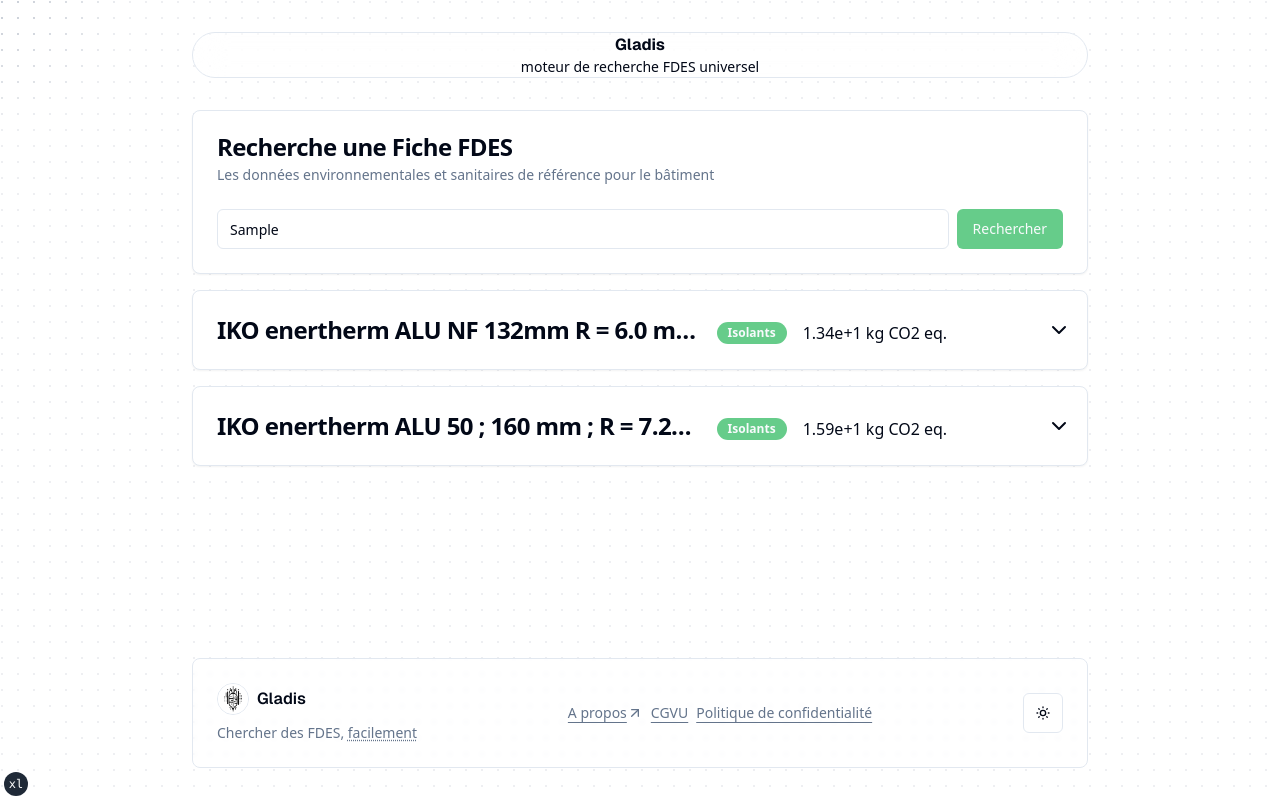
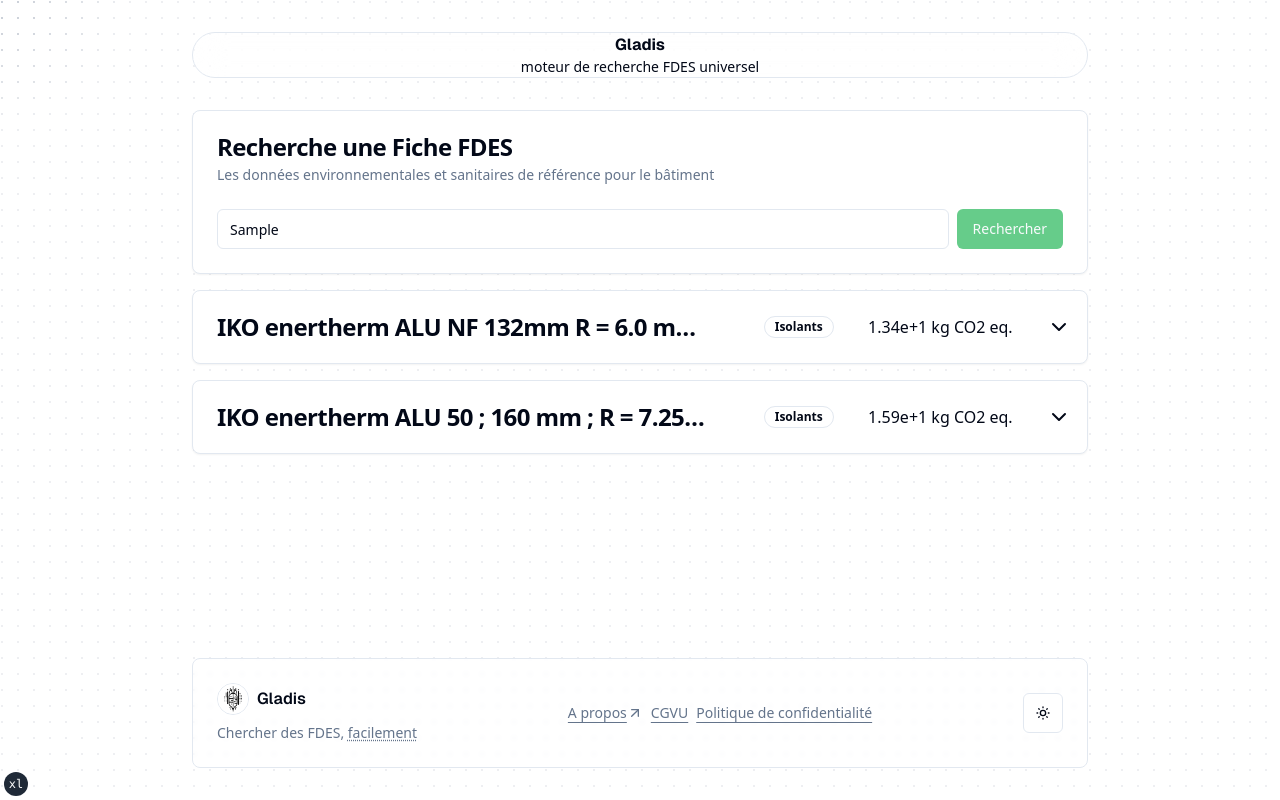
Before and after one commit to daikon-eco/gladis, a Next.js app in the folder frontend/: page /search in a window 1280 px wide. Both pictures are taken after typing "Sample" into the empty fields and a click on the button "Rechercher". Built offline with nearby package versions, Linux system fonts and the light colour scheme.

Commit message:
fix(ui): improve card search result

```diff
--- a/frontend/src/app/search/page.tsx
+++ b/frontend/src/app/search/page.tsx
@@ -67,20 +67,20 @@
         </CardContent>
       </Card>
 
-      <Accordion type="multiple">
+      <Accordion type="multiple" className="flex flex-col gap-4 py-4">
         {results.map((result) => (
-          <AccordionItem value={result.id}>
-            <Card className="mt-4">
+          <AccordionItem value={result.id} className="flex flex-col">
+            <Card key={result.id} className="flex flex-col">
               <AccordionTrigger>
-                <CardHeader className="flex flex-row items-center gap-4">
-                  <CardTitle className="w-3/5 truncate hover:underline">
+                <div className="flex w-3/5 p-6">
+                  <CardTitle className="truncate hover:z-10 hover:overflow-visible hover:text-clip hover:bg-background hover:underline">
                     {result.title}
                   </CardTitle>
-                  <Badge variant="default" className="size-fit">
-                    {result.category}
-                  </Badge>
-                  <span className="text-muted-foregound">{result.value}</span>
-                </CardHeader>
+                </div>
+                <Badge variant="outline" className="size-fit">
+                  {result.category}
+                </Badge>
+                <span className="text-muted-foregound">{result.value}</span>
               </AccordionTrigger>
               <AccordionContent>
                 <CardContent>
--- a/frontend/src/components/ui/accordion.tsx
+++ b/frontend/src/components/ui/accordion.tsx
@@ -20,17 +20,17 @@
   React.ElementRef<typeof AccordionPrimitive.Trigger>,
   React.ComponentPropsWithoutRef<typeof AccordionPrimitive.Trigger>
 >(({ className, children, ...props }, ref) => (
-  <AccordionPrimitive.Header className="flex">
+  <AccordionPrimitive.Header className="flex flex-1">
     <AccordionPrimitive.Trigger
       ref={ref}
       className={cn(
-        'flex flex-1 items-center justify-between transition-all [&[data-state=open]>svg]:rotate-180',
+        'flex w-full items-center justify-between transition-all [&[data-state=open]>svg]:rotate-180',
         className
       )}
       {...props}
     >
       {children}
-      <Icons.chevronDown className="mr-4 h-6 w-6 shrink-0 transition-transform duration-200" />
+      <Icons.chevronDown className="mr-4 h-6 w-6 transition-transform duration-200" />
     </AccordionPrimitive.Trigger>
   </AccordionPrimitive.Header>
 ));
```
